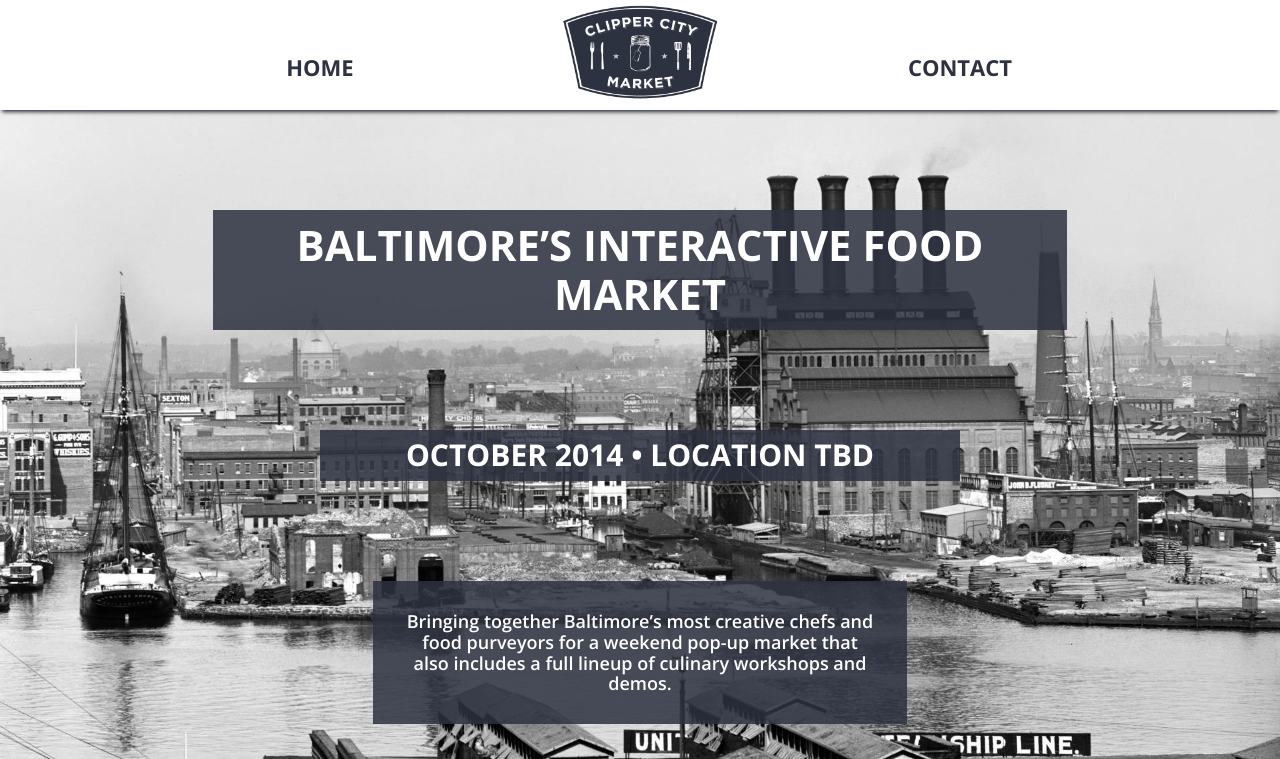
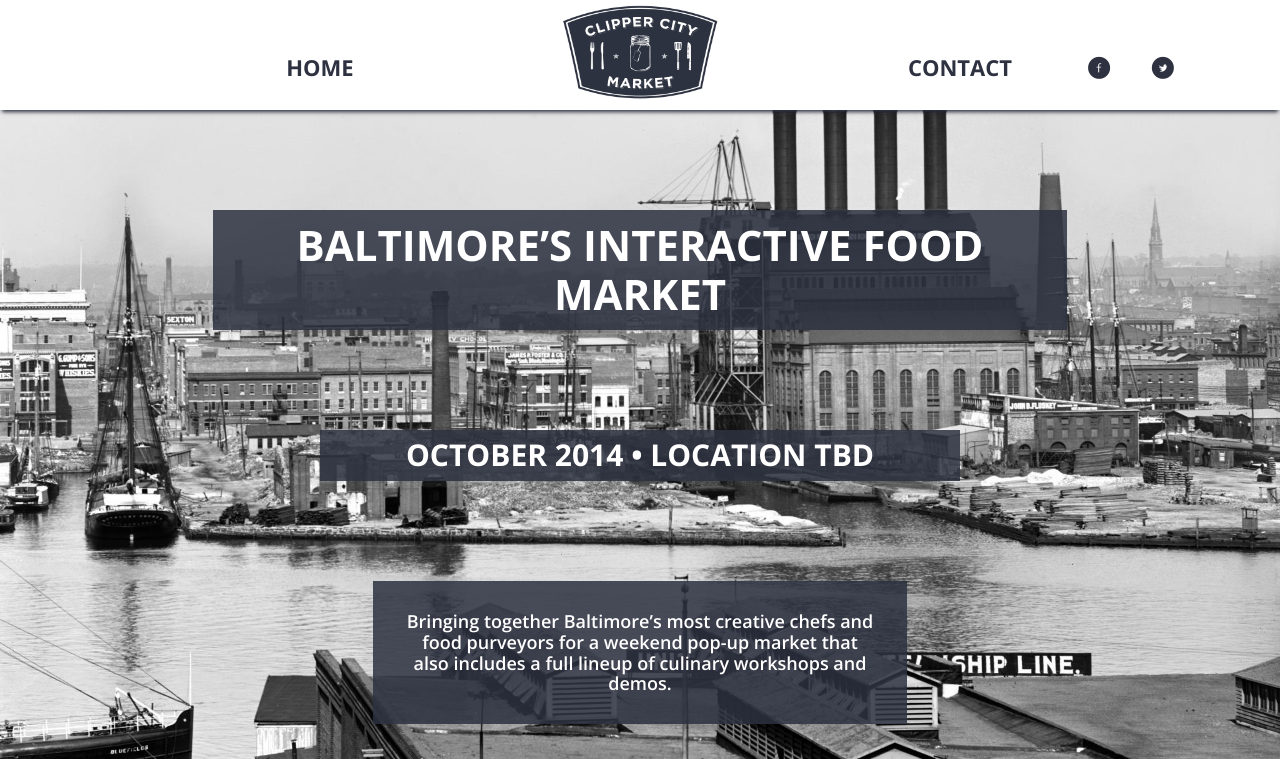
Before and after one commit to americanmoss/clippercitymarket, a PHP site: page / in a window 1280 px wide. Shown: the top 759 px of the page. Run offline with PHP 8.4, Linux system fonts and the light colour scheme; some libraries are stand-ins or nearby versions.

Commit message:
Social icons and other changes

```diff
--- a/home.html
+++ b/home.html
@@ -55,6 +55,10 @@
 			</ul>
 			<ul class="two columns">
 				<li><a href="#">Contact</a></li>
+		  	</ul>
+		  	<ul class="two columns social">
+		  		<li class="social"><a href="https://www.facebook.com/ClipperCityMarket" target="_blank"><i class="icon-facebook-circled"></i></a></li>
+		  		<li class="social"><a href="https://twitter.com/ClipperCityMrkt" target="_blank"><i class="icon-twitter-circled"></i></a></li>
 		  	</ul>
 		</div>
 	</div>
--- a/sass/_custom.scss
+++ b/sass/_custom.scss
@@ -51,6 +51,10 @@ $op: rgba(255, 255, 255, 0);
 		height:100px;
 	}
 
+	.navbar ul li.social {
+		width:auto;
+	}
+
 	.navbar ul li a {
 		text-shadow: none;
 		color: $blue;
@@ -80,6 +84,10 @@ $op: rgba(255, 255, 255, 0);
 		-ms-transition: height .25s;
 		-o-transition: height .25s;
 		transition: height .25s
+	}
+
+	.navbar ul li.social a:before {
+
 	}
 
 	.navbar ul li.logo {
@@ -153,7 +161,6 @@ $op: rgba(255, 255, 255, 0);
 .splash {
 	background-image: url('../img/baltimore.jpg');
 	background-repeat:no-repeat;
-	background-size:25%;
 	background-position: center center;
 	height:650px;
 	background-size:cover;
```
Also changed, not shown: css/gumby.css, img/baltimore.jpg, img/baltimore_new.jpg (added).
